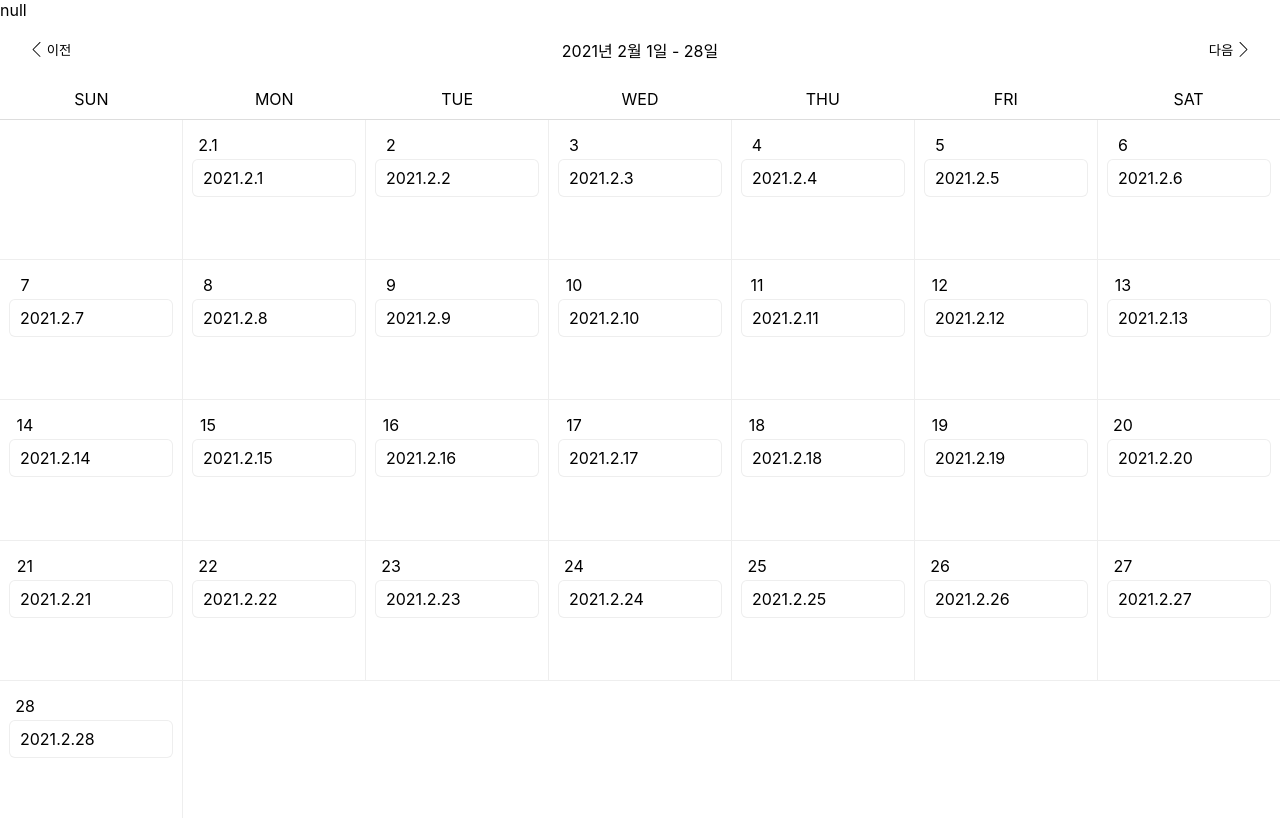
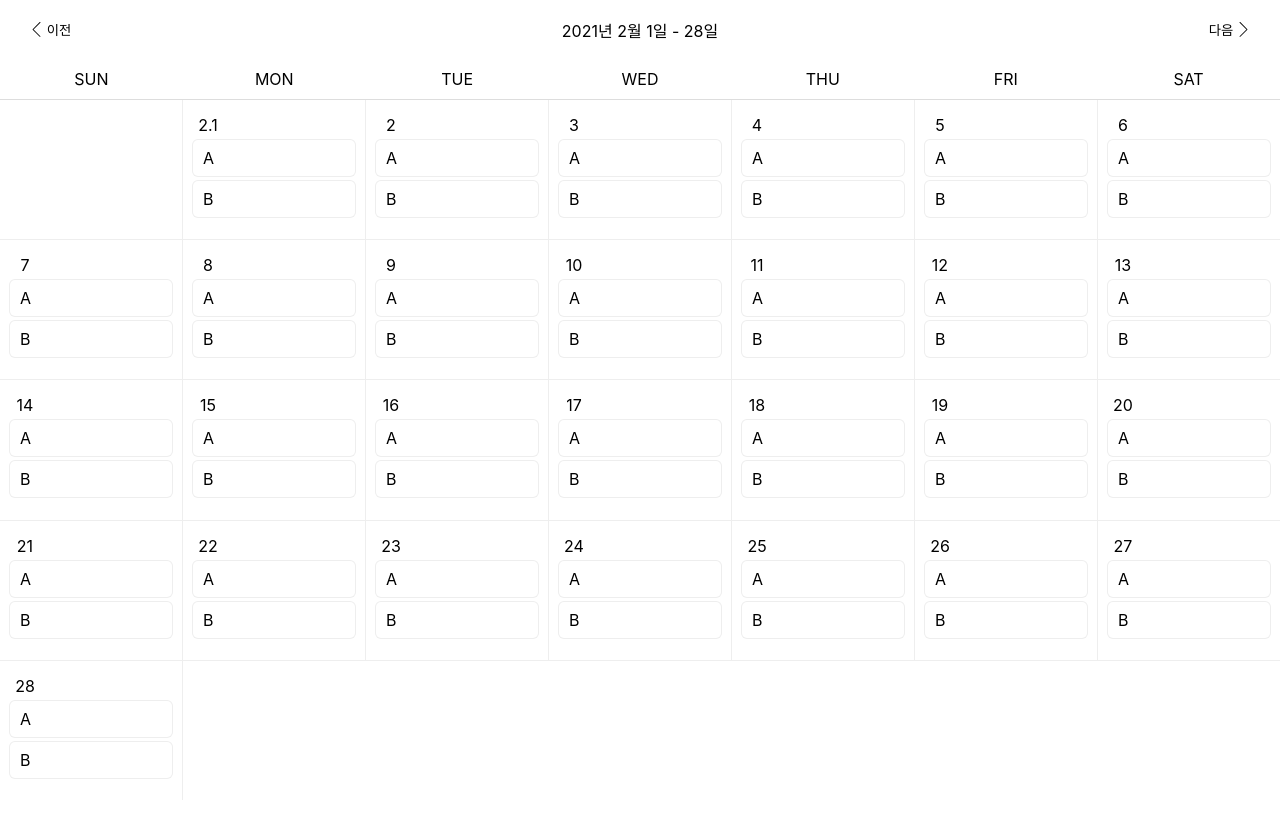
Before and after one commit to hhwaaaaa1/account-book, a React (Create React App) app: page / in a window 1280 px wide. Built offline with nearby package versions, Linux system fonts and the light colour scheme; no server answers.

Commit message:
feat: 일별내역 카드에 drag & drop 기능 추가

```diff
--- a/package.json
+++ b/package.json
@@ -50,7 +50,9 @@
     "@types/luxon": "^1.25.1",
     "@types/styled-components": "^5.1.7",
     "craco-alias": "^2.1.1",
-    "express": "^4.17.1"
+    "express": "^4.17.1",
+    "react-dnd": "^11.1.3",
+    "react-dnd-html5-backend": "^11.1.3"
   },
   "proxy": "http://localhost:3002"
 }
--- a/src/App.tsx
+++ b/src/App.tsx
@@ -1,25 +1,27 @@
 import Calendar from "@/components/Calendar";
+import { DndProvider } from "react-dnd";
+import { HTML5Backend } from "react-dnd-html5-backend";
 import { useEffect, useState } from "react";
 import DailyRecord from "./components/DailyRecord";
 
 function App() {
-  const [response, setResponse] = useState<unknown>(null);
+  // const [response, setResponse] = useState<unknown>(null);
 
-  useEffect(() => {
-    testAPI().then((res) => setResponse(res));
-  }, []);
+  // useEffect(() => {
+  //   testAPI().then((res) => setResponse(res));
+  // }, []);
 
-  async function testAPI() {
-    const res = await fetch("/api");
-    const body = await res.json();
-    return body;
-  }
+  // async function testAPI() {
+  //   const res = await fetch("/api");
+  //   const body = await res.json();
+  //   return body;
+  // }
 
   return (
-    <div>
-      {JSON.stringify(response)}
+    <DndProvider backend={HTML5Backend}>
+      {/* {JSON.stringify(response)} */}
       <Calendar dayContents={DailyRecord} />
-    </div>
+    </DndProvider>
   );
 }
 
--- a/src/components/DailyRecord/DailyRecord.tsx
+++ b/src/components/DailyRecord/DailyRecord.tsx
@@ -1,4 +1,16 @@
-import styled from "styled-components";
+import { useState, useRef, useMemo } from "react";
+import { DragObjectWithType, useDrop } from "react-dnd";
+import DailyRecordItem, {
+  DAILY_RECORD_ITEM,
+  DailyRecordItemData,
+} from "./DailyRecordItem";
+import { v4 as uuid } from "uuid";
+
+type DragItem = DailyRecordItemData &
+  DragObjectWithType & {
+    date: string;
+    onDrop(): void;
+  };
 
 interface DailyRecordProps {
   day: number;
@@ -7,23 +19,58 @@ interface DailyRecordProps {
 }
 
 export default function DailyRecord({ day, month, year }: DailyRecordProps) {
+  const date = useMemo(() => `${year}-${month}-${day}`, [year, month, day]);
+  const ref = useRef<HTMLDivElement>(null);
+  // TOOD: store로 이동;
+  const [items, setItems] = useState([
+    {
+      id: uuid(),
+      text: "A",
+    },
+    {
+      id: uuid(),
+      text: "B",
+    },
+  ]);
+
+  const [, drop] = useDrop({
+    accept: DAILY_RECORD_ITEM,
+    collect: (monitor) => ({
+      isOver: monitor.isOver(),
+    }),
+    canDrop: (item: DragItem) => item.date !== date,
+    drop: (item: DragItem) => {
+      item.onDrop();
+      item.date = date;
+      setItems((items) => {
+        const newItems = [...items, item];
+        item.onDrop = () => {
+          const index = newItems.findIndex(({ id }) => item.id === id);
+          setItems([...newItems.slice(0, index), ...newItems.slice(index + 1)]);
+        };
+        return newItems;
+      });
+    },
+  });
+
+  function deleteItem(id: string) {
+    return function () {
+      const index = items.findIndex((item) => item.id === id);
+      setItems([...items.slice(0, index), ...items.slice(index + 1)]);
+    };
+  }
+
+  drop(ref);
   return (
-    <Container>
-      <Card>
-        {year}.{month}.{day}
-      </Card>
-    </Container>
+    <div ref={ref}>
+      {items.map((item) => (
+        <DailyRecordItem
+          key={item.id}
+          data={item}
+          date={date}
+          onDrop={deleteItem(item.id)}
+        />
+      ))}
+    </div>
   );
 }
-
-const Container = styled.div``;
-
-const Card = styled.div`
-  display: flex;
-  align-items: center;
-  min-height: 36px;
-  padding: 5px 10px;
-  border-radius: 5px;
-  box-sizing: border-box;
-  box-shadow: 0 0 0 1px #eee;
-`;
--- /dev/null
+++ b/src/components/DailyRecord/DailyRecordItem.tsx
@@ -0,0 +1,65 @@
+import { useRef } from "react";
+import { useDrag } from "react-dnd";
+import styled, { css } from "styled-components";
+
+export const DAILY_RECORD_ITEM = "dailyRecordItem";
+
+export interface DailyRecordItemData {
+  id: string;
+  text: string;
+}
+
+interface DailyRecordItemProps {
+  data: DailyRecordItemData;
+  date: string;
+  onDrop(): void;
+}
+
+export default function DailyRecordItem({
+  data,
+  date,
+  onDrop,
+}: DailyRecordItemProps) {
+  const ref = useRef<HTMLDivElement>(null);
+
+  const [{ isDragging }, drag] = useDrag({
+    item: {
+      type: DAILY_RECORD_ITEM,
+      date,
+      onDrop,
+      ...data,
+    },
+    collect: (monitor) => ({
+      isDragging: monitor.isDragging(),
+    }),
+  });
+
+  drag(ref);
+  return (
+    <Card ref={ref} isDragging={isDragging}>
+      {data.text}
+    </Card>
+  );
+}
+
+const Card = styled.div<{ isDragging: boolean }>`
+  display: flex;
+  align-items: center;
+  flex-wrap: wrap;
+  width: 100%;
+  min-height: 36px;
+  margin-top: 5px;
+  padding: 5px 10px;
+  border-radius: 5px;
+  box-sizing: border-box;
+  background: #fff;
+  box-shadow: 0 0 0 1px #eee;
+  ${({ isDragging }) =>
+    isDragging &&
+    css`
+      opacity: 0.3;
+    `}
+  &:first-child {
+    margin-top: 0;
+  }
+`;
```
Also changed, not shown: 1 other file (tests, documents, lock files or other folders).
